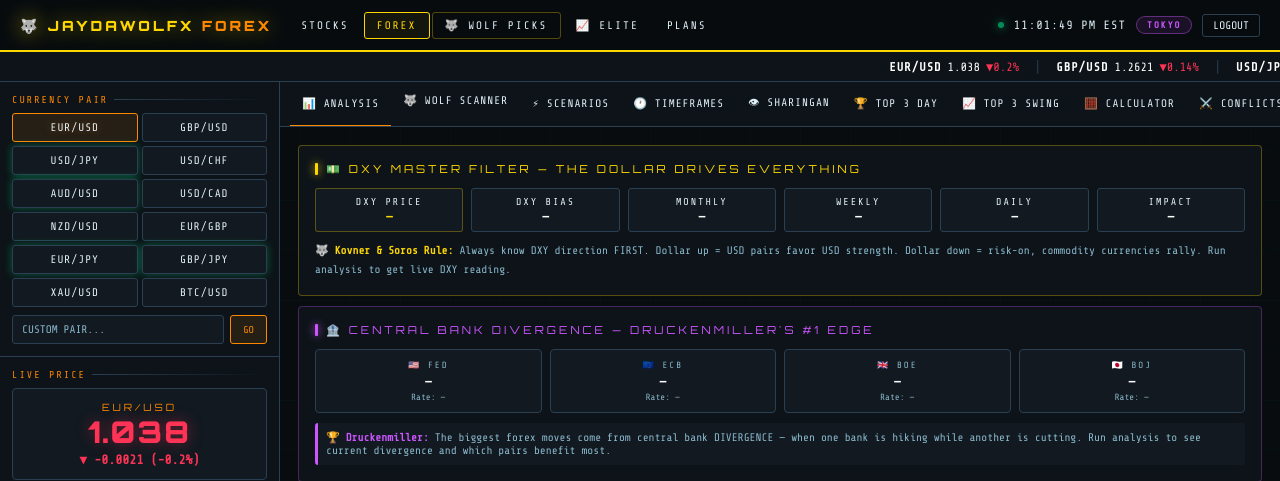
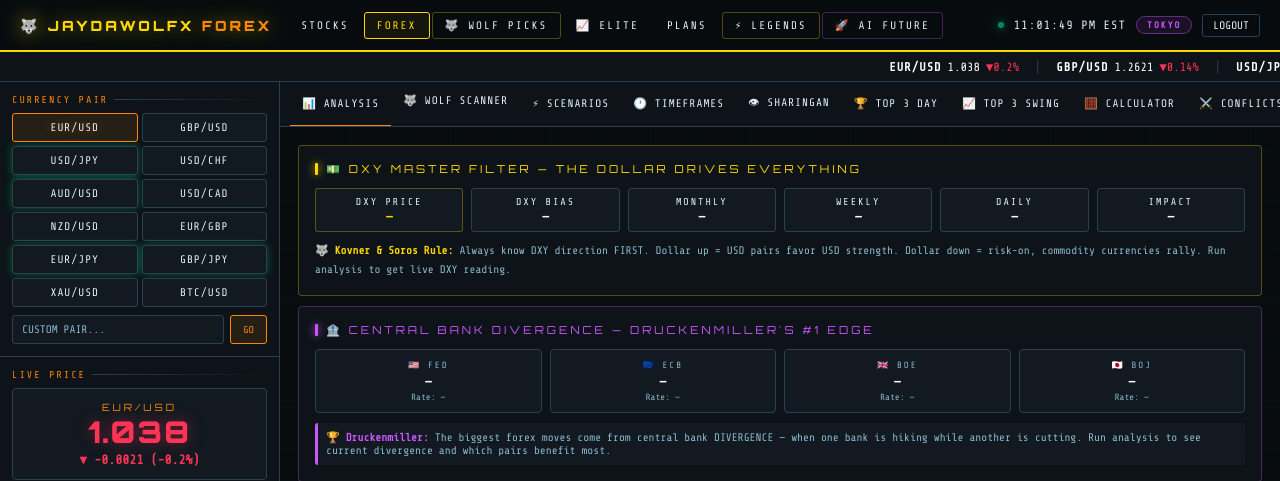
Before and after one commit to jonelmichelfx-bit/jaydawolfx-terminal, a Flask app: template templates/forex.html in a window 1280 px wide. Shown: the top 481 px of the page. Run offline with Flask 3, Linux system fonts and the light colour scheme; the template is opened without the code that fills it, so the values that code supplies are empty.

Commit message:
fix: add legends + ai-infra nav links to forex terminal

```diff
--- a/templates/forex.html
+++ b/templates/forex.html
@@ -551,6 +551,8 @@ input::placeholder{color:var(--text-dim);}
     <a href="/forex-wolf" class="ntab" style="color:var(--gold);border-color:rgba(255,215,0,0.3);">🐺 WOLF PICKS</a>
     <a href="/wolf-elite" class="ntab">📈 ELITE</a>
     <a href="/pricing" class="ntab">PLANS</a>
+    <a href="/legends" class="ntab" style="color:var(--gold);border-color:rgba(255,215,0,0.3);">⚡ LEGENDS</a>
+    <a href="/ai-infra" class="ntab" style="color:var(--purple);border-color:rgba(204,85,255,0.3);">🚀 AI FUTURE</a>
   </div>
   <div class="nav-right">
     <span class="dot-live"></span>
```
